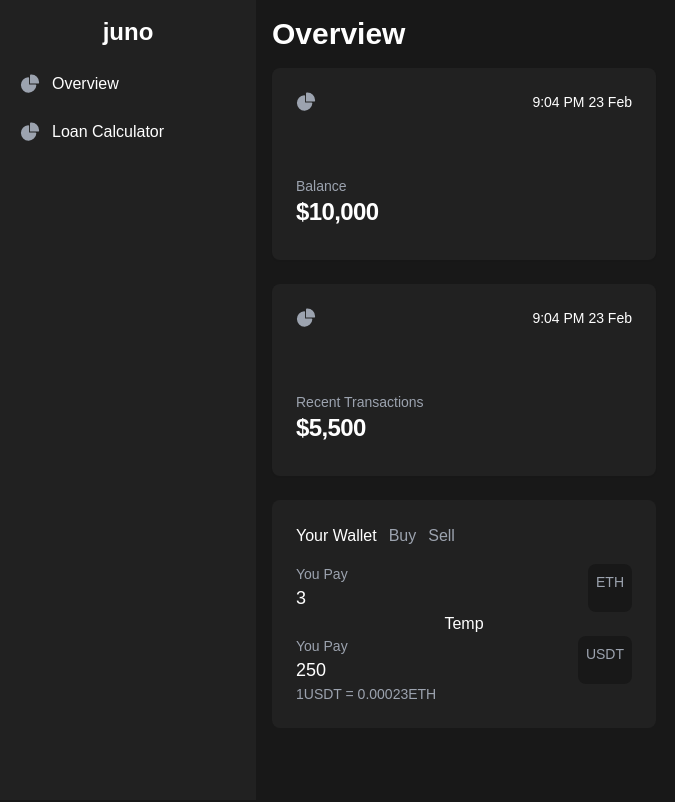
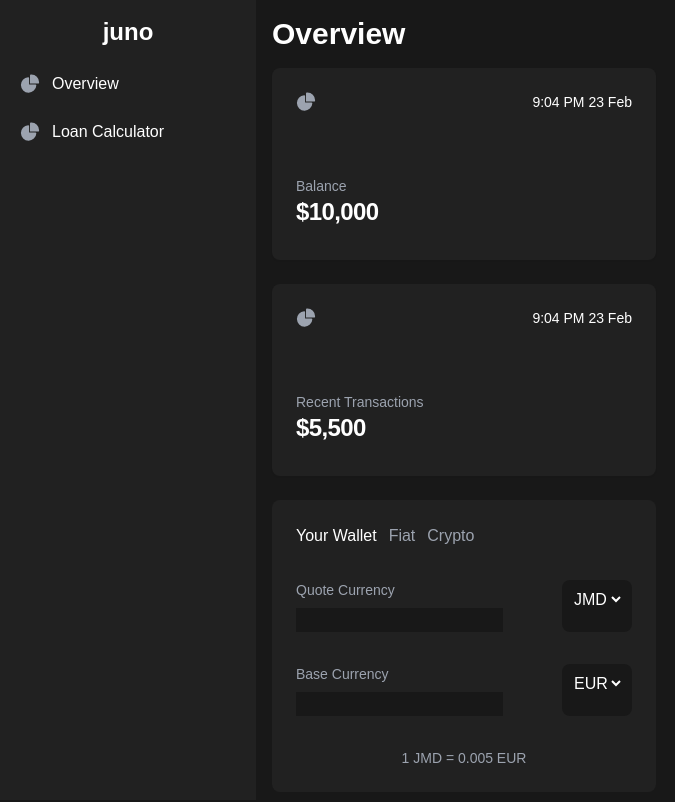
Before and after one commit to hakeem-jc/juno, a Next.js app: page / in a window 1280 px wide. Shown: the top 802 px of the page, without its empty margins (0-675 px from the left). Built offline with nearby package versions, Linux system fonts and the light colour scheme.

Commit message:
feat: Style currency converter

```diff
--- a/app/components/Overview.tsx
+++ b/app/components/Overview.tsx
@@ -47,36 +47,42 @@ const Overview = () => {
         </div>
       </div>
 
-      <div className="max-w-sm min-h-48 p-6 rounded-lg shadowm-sm bg-[#212121] flex flex-col justify-between">
-        <div className="flex gap-3 w-full mb-4">
+      <div className="max-w-sm min-h-48 p-6 rounded-lg shadowm-sm bg-[#212121] flex flex-col justify-between items-center gap-8">
+        <div className="flex gap-3 w-full">
           <p className="block">Your Wallet</p>
-          <p className="block text-gray-400">Buy</p>
-          <p className="block text-gray-400">Sell</p>
+          <p className="block text-gray-400">Fiat</p>
+          <p className="block text-gray-400">Crypto</p>
         </div>
 
         <div className="flex w-full justify-between">
           <div>
-            <p className="text-sm text-gray-400">You Pay</p>
-            <h2 className="text-lg">3</h2>
+            <p className="text-sm text-gray-400 mb-2">Quote Currency</p>
+            <input type="number" className="bg-[#181818] text-white" />
           </div>
 
           <div className="bg-[#181818] p-2 rounded-lg">
-            <p className="text-sm text-gray-400">ETH</p>
+            <select className="bg-[#181818] text-white">
+              <option>JMD</option>
+              <option>EUR</option>
+            </select>
           </div>
         </div>
-        <button>Temp</button>
+
         <div className="flex w-full justify-between">
           <div>
-            <p className="text-sm text-gray-400">You Pay</p>
-            <h2 className="text-lg">250</h2>
+            <p className="text-sm text-gray-400 mb-2">Base Currency</p>
+            <input type="number" className="bg-[#181818] text-white" />
           </div>
 
           <div className="bg-[#181818] p-2 rounded-lg">
-            <p className="text-sm text-gray-400">USDT</p>
+            <select className="bg-[#181818] text-white">
+              <option>EUR</option>
+              <option>JMD</option>
+            </select>
           </div>
         </div>
 
-        <p className="text-gray-400 text-sm">1USDT = 0.00023ETH</p>
+        <p className="text-gray-400 text-sm">1 JMD = 0.005 EUR</p>
       </div>
     </section>
   );
```
